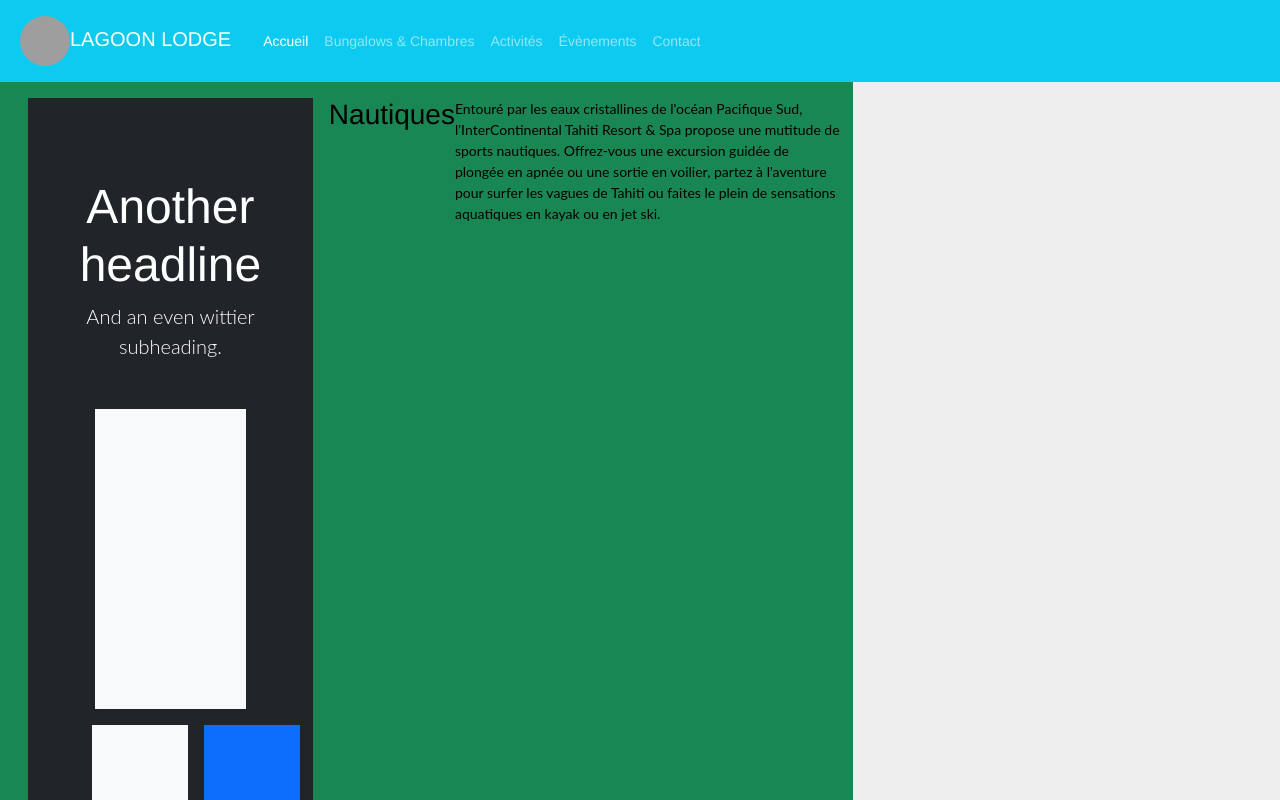
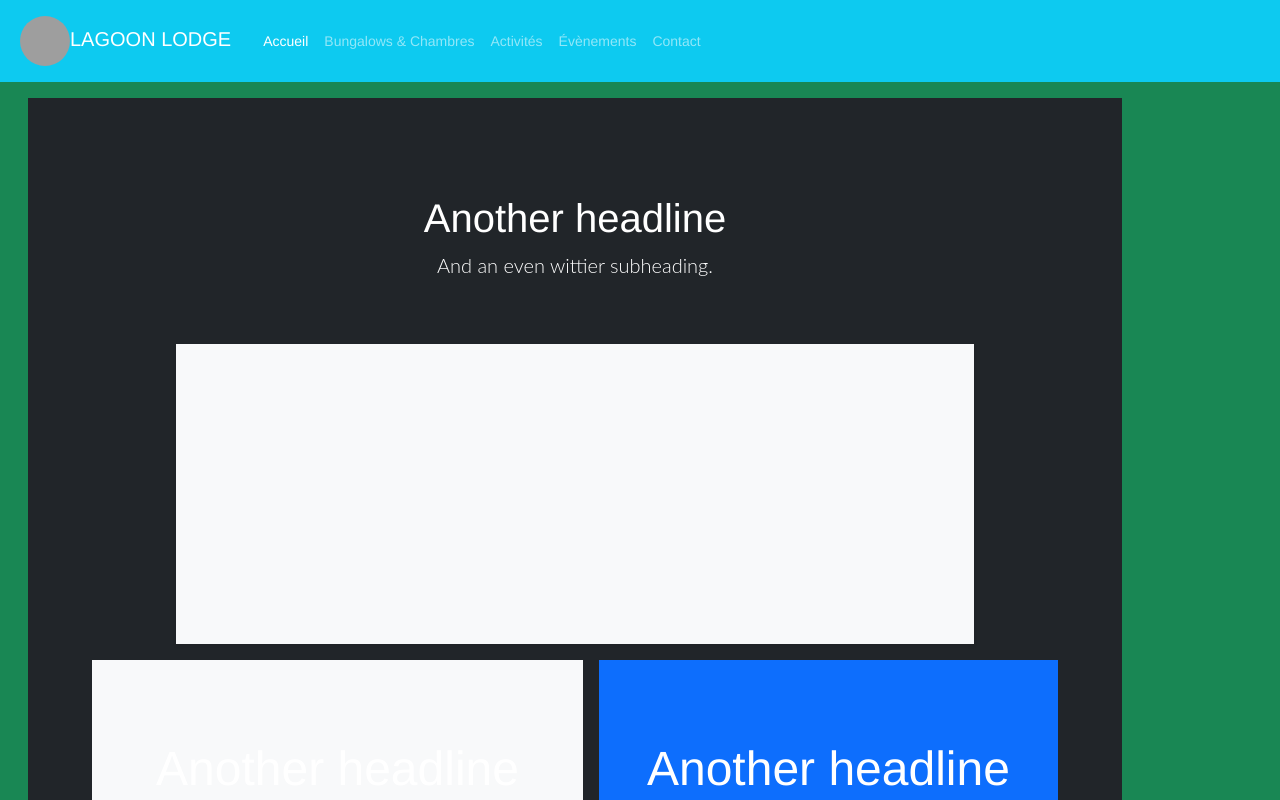
Before and after one commit to LEX-ONE7/Pension-Lagoon-2, a React (Create React App) app: page /activites in a window 1280 px wide. Shown: the top 800 px of the page. Built offline with nearby package versions, Linux system fonts and the light colour scheme; grey boxes are pictures that could not be loaded.

Commit message:
1 file modified

```diff
--- a/components/activities/BoxActivities.tsx
+++ b/components/activities/BoxActivities.tsx
@@ -2,11 +2,11 @@ import * as React from 'react';
 const BoxActivities = () => (
   <div className="container-fluid">
     <div className="row">
-      <div className="col-12 col-md-8 bg-success">
+      <div className="col-12 bg-success">
         <div className="d-md-flex flex-md-equal w-100 my-md-3 ps-md-3">
           <div className="text-bg-dark me-md-3 pt-3 px-3 pt-md-5 px-md-5 text-center overflow-hidden">
-            <div className="my-3 py-3">
-              <h2 className="display-5">Another headline</h2>
+            <div className="my-4 py-4">
+              <h2 className="display-6">Another headline</h2>
               <p className="lead">And an even wittier subheading.</p>
             </div>
             <div
@@ -110,31 +110,7 @@ const BoxActivities = () => (
               </div>
             </div>
           </div>
-          <h3> Nautiques</h3>
 
-          <p>
-            {' '}
-            Entouré par les eaux cristallines de l'océan Pacifique Sud,
-            l'InterContinental Tahiti Resort & Spa propose une mutitude de
-            sports nautiques. Offrez-vous une excursion guidée de plongée en
-            apnée ou une sortie en voilier, partez à l'aventure pour surfer les
-            vagues de Tahiti ou faites le plein de sensations aquatiques en
-            kayak ou en jet ski.{' '}
-          </p>
-        </div>
-        <div className="col-12 col-md-8 bg-info">
-          <h4>Terrestres</h4>
-
-          <p>
-            {' '}
-            Tahiti est une île regorgeant de trésors cachés, de ses vallées
-            verdoyantes à ses lagons scintillants. Pour découvrir l'île sous
-            tous ses aspects, nous proposons des excursions tous terrains, pour
-            tous les niveaux de forme physique. Faites le tour de l'île
-            accompagné d'un guide, explorez Tahiti en 4x4, partez à l'aventure
-            hors des sentiers battus ou en promenade sur les chemins balisés à
-            travers la jungle.{' '}
-          </p>
         </div>
       </div>
     </div>
```
